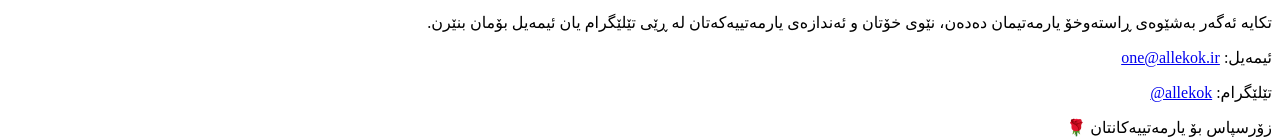
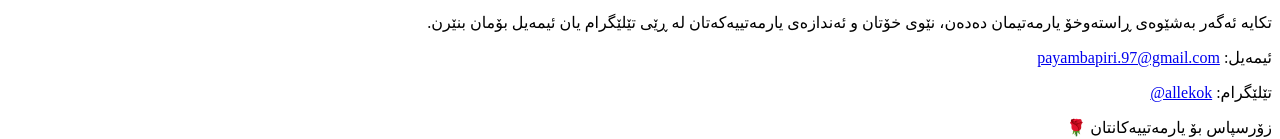
Before and after one commit to allekok/donate, a plain HTML site: page index.html in a window 1280 px wide. Shown: the part 364-503 px from the top of the page. Drawn offline with Linux system fonts and the light colour scheme; a web font is replaced by a local one.

Commit message:
Update my email address

```diff
--- a/index.html
+++ b/index.html
@@ -66,7 +66,7 @@
 				تکایە ئەگەر بەشێوەی ڕاستەوخۆ یارمەتیمان دەدەن، نێوی خۆتان و ئەندازەی یارمەتییەکەتان لە ڕێی تێلێگرام یان ئیمەیل بۆمان بنێرن.
 			</p>
 			<p>
-				ئیمەیل: <a href="mailto:one@allekok.ir">one@allekok.ir</a>
+				ئیمەیل: <a href="mailto:payambapiri.97@gmail.com">payambapiri.97@gmail.com</a>
 			</p>
 			<p>
 				تێلێگرام: <a href="https://t.me/allekok" style="direction:ltr;display:inline-block">@allekok</a>
```
